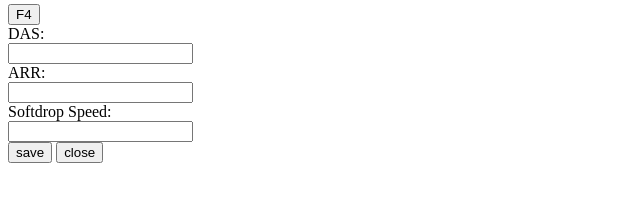
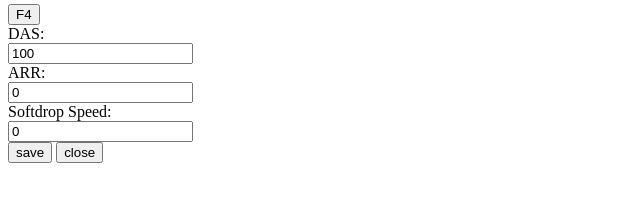
Before and after one commit to WholeWheatOrange/ppt3, a plain HTML site: page index.html in a window 1280 px wide. Both pictures are taken after a click on the link "Controls". Shown: the part 355-556 px from the top of the page, 0-640 px from the left. Drawn offline with nearby package versions, Linux system fonts and the light colour scheme.

Commit message:
bug fixes

```diff
--- a/controls.js
+++ b/controls.js
@@ -35,6 +35,10 @@ for (let i = 0; i < inputs.length; i++) {
     element.textContent = controls[element.id][1]
 }
 
+    var numInputs = document.getElementsByTagName("input")
+    for (var i = 0; i < numInputs.length; i++) {
+numInputs[i].value = controls[numInputs[i].id]
+    }
 function openModal() {
     console.log('open')
     modal.style.display = 'block';
--- a/index.html
+++ b/index.html
@@ -98,19 +98,19 @@
                     </div>
                     <div class="control-label">DAS:</div>
                     <div class="control-input">
-                      <input type="number" id="das"></input>
+                      <input type="number" id="DAS" value="100"></input>
 
                     </div>
 
                     <div class="control-label">ARR:</div>
                     <div class="control-input">
-                      <input type="number" id="arr"></input>
+                      <input type="number" id="ARR" value="0"></input>
 
                     </div>
 
                     <div class="control-label">Softdrop Speed:</div>
                     <div class="control-input">
-                      <input type="number" id="grav_ARR"></input>
+                      <input type="number" id="grav_ARR" value="0"></input>
 
                     </div>
                 </div>
```
